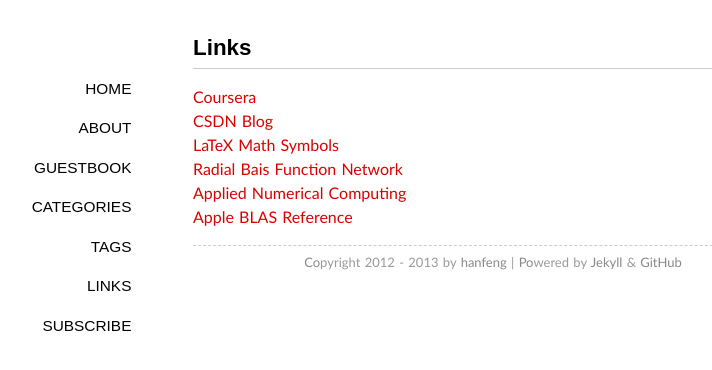
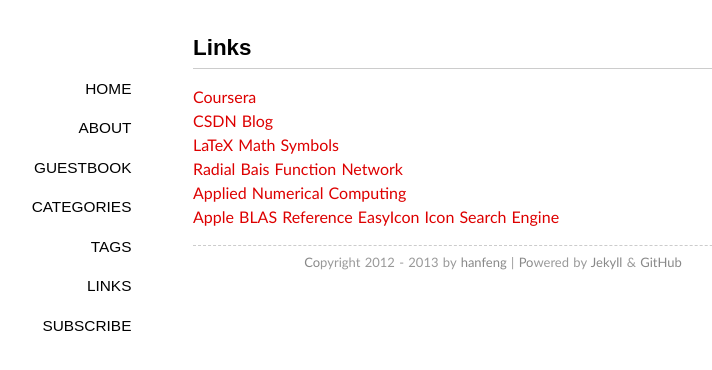
Before and after one commit to mlnotes/mlnotes.github.com, a Jekyll site: the page built from links/index.md, in a window 1280 px wide. Shown: the top 370 px of the page, without its empty margins (147-859 px from the left). Built offline with Jekyll 4.4.1, drawn with Linux system fonts in a browser that asks for light colours; some web fonts are replaced; Markdown is read by kramdown in place of the engine named in the settings; comment, search, counter and statistics services are not loaded.

Commit message:
Update index.md

```diff
--- a/links/index.md
+++ b/links/index.md
@@ -10,3 +10,4 @@
 [Radial Bais Function Network](http://www.anc.ed.ac.uk/rbf/intro/intro.html)
 [Applied Numerical Computing](http://www.seas.ucla.edu/~vandenbe/ee103.html)
 [Apple BLAS Reference](https://developer.apple.com/library/mac/DOCUMENTATION/Accelerate/Reference/BLAS_Ref/Reference/reference.html)
+[EasyIcon Icon Search Engine](http://www.easyicon.cn/)
```
